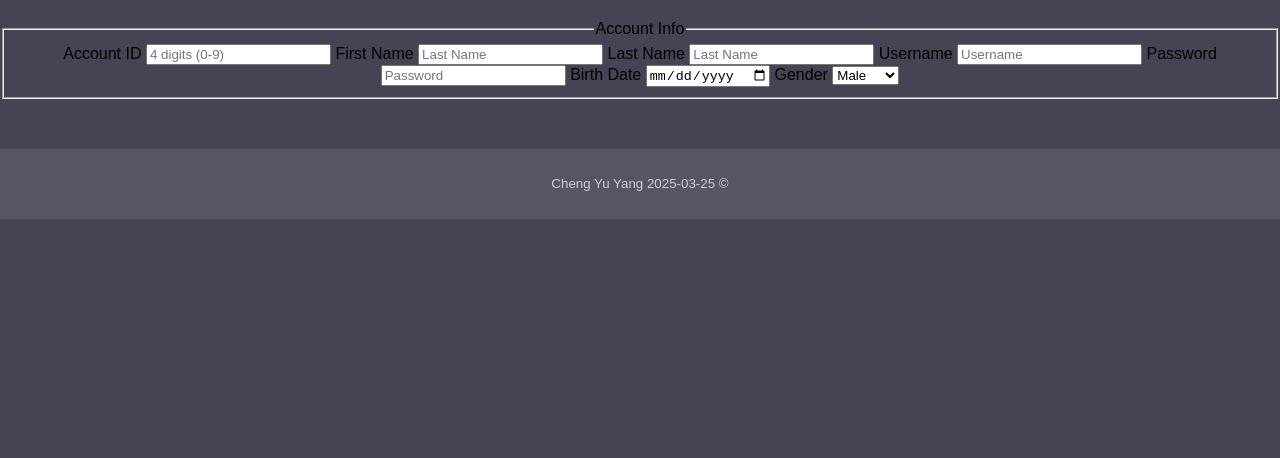
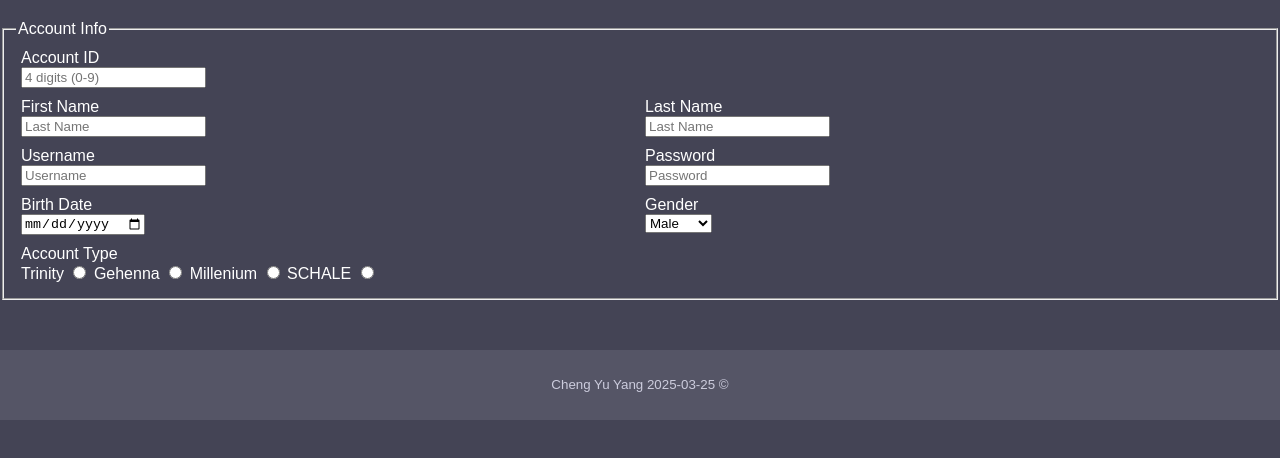
Before and after one commit to yang-cheng-yu/ip-assignment, a plain HTML site: page form.html in a window 1280 px wide. Shown: the part 192-650 px from the top of the page. Drawn offline with Linux system fonts and the light colour scheme; a web font is replaced by a local one.

Commit message:
Clean up form part 1

```diff
--- a/css/styles.css
+++ b/css/styles.css
@@ -2,6 +2,7 @@
 
 body {
     background-color: #444455;
+    color: white;
     margin: 0px;
     font-family: "M PLUS 1", sans-serif;
 }
@@ -56,7 +57,6 @@ header {
 
 .navbar li {
     font-size: 1.4em;
-    color: white;
     display: inline;
     align-content: center;
     flex: 1;
@@ -72,7 +72,7 @@ header {
 
 .navbar a {
     display: inline-block;
-    color: #FFFFFF;
+    color: white;
 }
 
 .navbar ul li a {
@@ -152,21 +152,18 @@ section {
 
 h1 {
     font-size: 60pt;
-    color: white;
     margin: 0 50px;
     padding: 20px;
 }
 
 h2 {
     font-size: 36pt;
-    color: white;
     margin-left: 35px;
     padding-left: 25px;
 }
 
 h3 {
     font-size: 28pt;
-    color: white;
     margin: 0.25em 1em;
 }
 
@@ -199,7 +196,6 @@ a:hover {
 
 p {
     font-size: 14pt;
-    color: white;
     margin: 10px;
     padding: 20px;
     line-height: 2.5;
@@ -216,7 +212,6 @@ p {
 
 ol {
     font-size: 24pt;
-    color: white;
     padding: 0px;
 }
 
@@ -331,7 +326,6 @@ figure:hover > a img {
 figcaption {
     font-weight: bold;
     font-size: 24pt;
-    color: white;
     background-color: #BBDDCC;
     border: 5px solid #77EEDD;
     border-radius: 30px;
@@ -428,7 +422,7 @@ th, td {
     left: 0;
     width: 100%;
     height: 100%;
-    background: linear-gradient(#88DDFFCC, #FFFFFF);
+    background: linear-gradient(#88DDFFCC, white);
     z-index: -1;
     opacity: 0;
     transition: 1s ease-in-out;
@@ -448,7 +442,6 @@ caption {
 .schale {
     width: 80%;
     border: 3px solid #FFFFFF;
-    color: white;
     margin: 0 auto;
     text-align: center;
     align-content: center;
@@ -484,16 +477,36 @@ caption {
     background-color: #666677;
 }
 
-.schale tbody tr:hover td:nth-child(1) ~ th:nth-child(1),
-.schale tbody tr:hover td:nth-child(2) ~ th:nth-child(2),
-.schale tbody tr:hover td:nth-child(3) ~ th:nth-child(3) {
-    background-color: #404050;
-}
-
 .schale tfoot tr td {
     background-color: #303040;
     font-style: italic;
     padding: 30px;
+}
+
+
+
+/*Account/Form*/
+
+label {
+    display: block;
+}
+
+.options label {
+    display: inline;
+}
+
+.account-info {
+    display: grid;
+    text-align: left;
+    grid-template-columns: 1fr 1fr;
+}
+
+.grid-item {
+    padding: 5px;
+}
+
+.merge {
+    grid-column: span 2;
 }
 
 footer {
--- a/form.html
+++ b/form.html
@@ -36,33 +36,58 @@
     <div class="first-element center">
         <h1>Connect Account</h1>
         <form action="/submit">
-            <fieldset>
+            <fieldset class="account-info">
                 <legend>Account Info</legend>
 
+                <div class="grid-item merge">
                     <label for="accountId">Account ID</label>
                     <input type="number" name="accountId" id="accountId" class="hide-spinner" placeholder="4 digits (0-9)">
+                </div>
 
+                <div class="grid-item">
                     <label for="firstName">First Name</label>
                     <input type="text" name="firstName" id="firstName" placeholder="Last Name">
+                </div>
 
+                <div class="grid-item">
                     <label for="lastName">Last Name</label>
                     <input type="text" name="lastName" id="lastName" placeholder="Last Name">
+                </div>
 
+                <div class="grid-item">
                     <label for="username">Username</label>
                     <input type="text" name="username" id="username" placeholder="Username">
-
+                </div>
+                <div class="grid-item">
                     <label for="password">Password</label>
                     <input type="password" name="password" id="password" placeholder="Password">
+                </div>
 
+                <div class="grid-item">
                     <label for="birthDate">Birth Date</label>
                     <input type="date" name="birthDate" id="birthDate">
+                </div>
 
+                <div class="grid-item">
                     <label for="gender">Gender</label>
                     <select name="gender" id="gender">
                         <option value="m">Male</option>
                         <option value="f">Female</option>
                         <option value="o">Other</option>
                     </select>
+                </div class="grid-item">
+
+                <div class="grid-item options">
+                    Account Type <br>
+                    <label for="trinity">Trinity</label>
+                    <input type="radio" name="accountType" id="trinity" value="Trinity">
+                    <label for="gehenna">Gehenna</label>
+                    <input type="radio" name="accountType" id="gehenna" value="Gehenna">
+                    <label for="millenium">Millenium</label>
+                    <input type="radio" name="accountType" id="millenium" value="Millenium">
+                    <label for="schale">SCHALE</label>
+                    <input type="radio" name="accountType" id="schale" value="SCHALE">
+                </div>
             </fieldset>
         </form>
     </div>
```
Also changed, not shown: tables.html (+5 -5 lines). Lines whose indentation alone changed are shown as unchanged.
